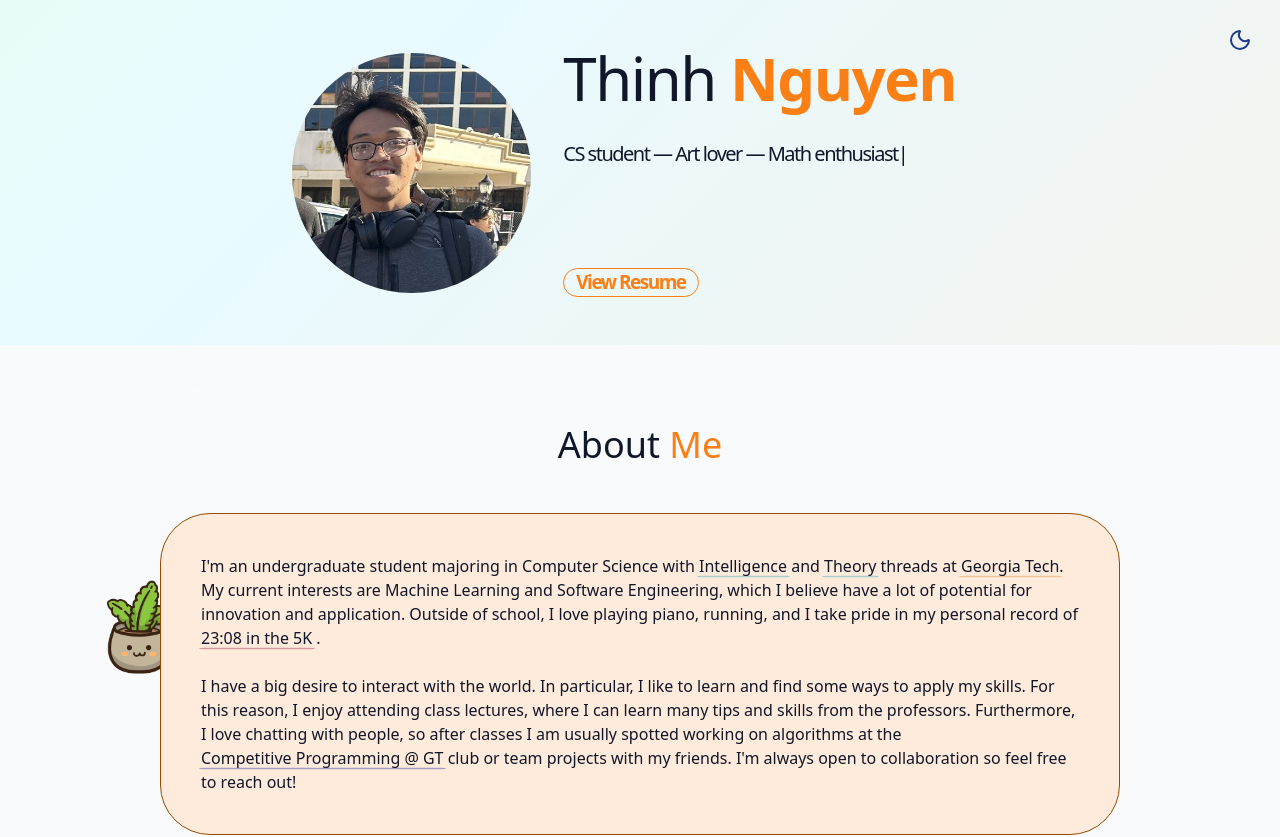
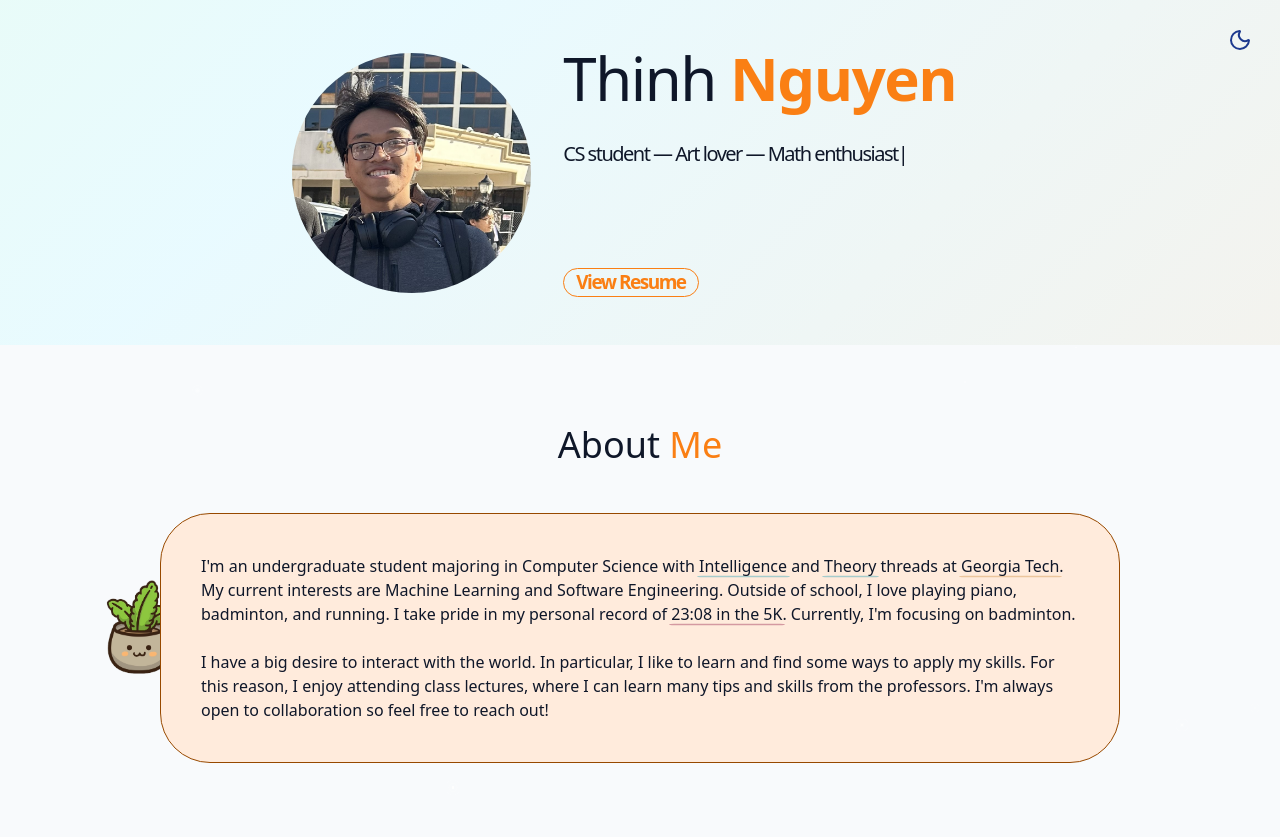
Before and after one commit to Softicles/thinhmnguyen.com, a React (Vite) app in the folder personal_web/: page / in a window 1280 px wide. Shown: the top 837 px of the page. Built offline with nearby package versions, Linux system fonts and the light colour scheme; some icons are missing.

Commit message:
update about me

```diff
--- a/personal_web/src/components/AboutSection.jsx
+++ b/personal_web/src/components/AboutSection.jsx
@@ -35,33 +35,23 @@ export const AboutSection = () => {
                             Georgia Tech
                         </a>
                         . My current interests are Machine Learning and Software
-                        Engineering, which I believe have a lot of potential for
-                        innovation and application. Outside of school, I love
-                        playing piano, running, and I take pride in my personal
-                        record of{" "}
+                        Engineering. Outside of school, I love
+                        playing piano, badminton, and running. I take pride in my
+                        personal record of{" "}
                         <a
                             className="marker marker-4"
                             href="https://strava.app.link/q5L9VZ6NrWb"
                             target="_blank"
                         >
                             23:08 in the 5K
-                        </a>{" "}
-                        . <br /> <br />I have a big desire to interact with the
+                        </a>. Currently, I'm focusing on badminton.
+
+                        <br /> <br />I have a big desire to interact with the
                         world. In particular, I like to learn and find some ways
                         to apply my skills. For this reason, I enjoy attending
                         class lectures, where I can learn many tips and skills
-                        from the professors. Furthermore, I love chatting with
-                        people, so after classes I am usually spotted working on
-                        algorithms at the{" "}
-                        <a
-                            className="marker marker-1"
-                            href="https://programmingteam.cc.gatech.edu/"
-                            target="_blank"
-                        >
-                            Competitive Programming @ GT
-                        </a>{" "}
-                        club or team projects with my friends. I'm always open
-                        to collaboration so feel free to reach out!
+                        from the professors. I'm always open to collaboration so
+                        feel free to reach out!
                     </p>
                 </div>
             </div>
```
